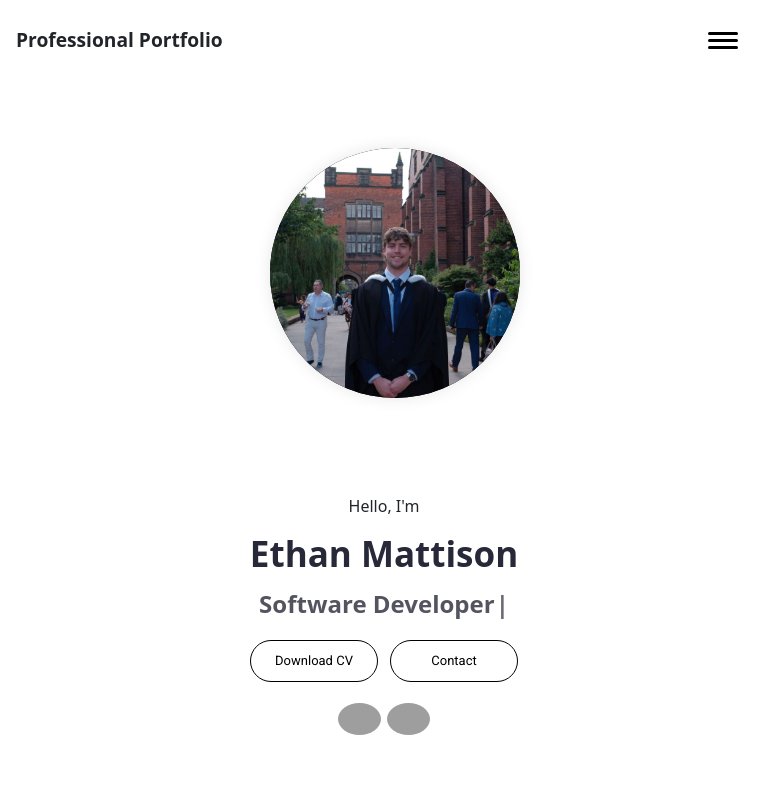
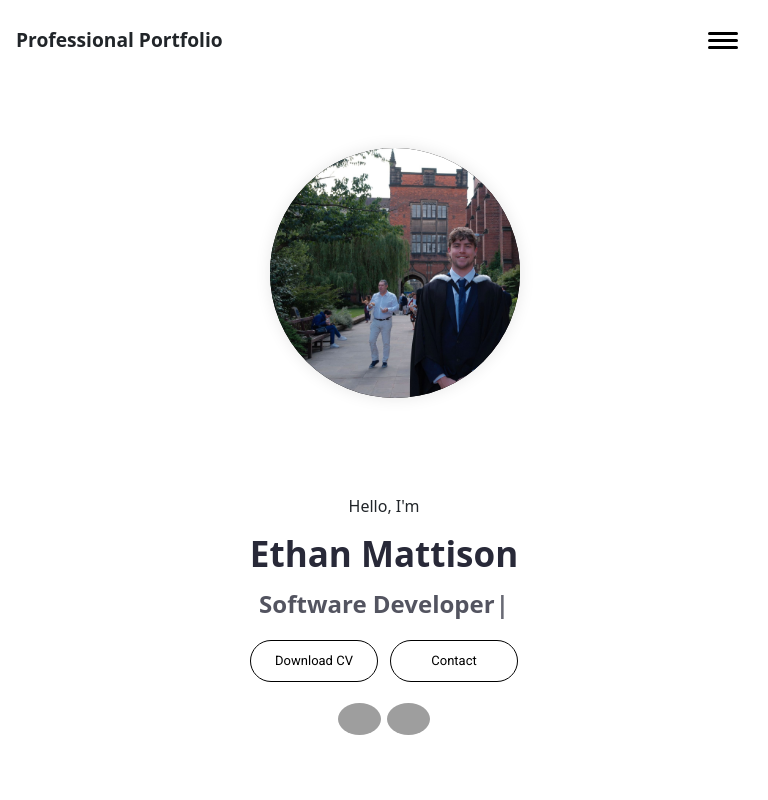
Before and after one commit to ethanmattison2002/personal-portfolio, a React (Create React App) app: page / in a window 768 px wide. Shown: the top 800 px of the page. Built offline with nearby package versions, Linux system fonts and the light colour scheme; grey boxes are pictures that could not be loaded.

Commit message:
Fixed profile image on mobile

```diff
--- a/src/App.css
+++ b/src/App.css
@@ -982,9 +982,9 @@ footer > nav {
   }
 
   .hero--section--img > img {
-    left: -230px;
-    top: -63px;
-    width: 800px;
+    left: -330px;
+    top: -100px;
+    width: 1000px;
   }
 
   .about--details--container > .about--containers {
@@ -1180,13 +1180,13 @@ footer > nav {
     width: 250px;
     height: 250px;
     border-radius: 50%;
+    justify-content: space-evenly;
   }
 
   .hero--section--img > img {
     position: relative;
-    left: -65px;
+    left: unset;
     top: unset;
-    width: 550px;
   }
 
   .section--container {
@@ -1230,6 +1230,10 @@ footer > nav {
   .about--details {
     margin-bottom: 2rem;
   }
+
+  .contact--col {
+    flex-direction: column-reverse;
+  }
 }
 
 /* Responsive Screens Ends*/
--- a/src/Pages/Home/ContactMe.jsx
+++ b/src/Pages/Home/ContactMe.jsx
@@ -33,20 +33,20 @@ export default function ContactMe() {
             </div>
             <form ref={form} onSubmit={sendEmail} className="contact--form--container">
                 <div className="row">
-                    <div className="col-md-6">
+                    <div className="col-md-6 contact--col">
                         <label htmlfor="first-name" className="contact--label">
                             <span className="text-md">First Name *</span>
                             <input type="text" placeholder="Enter your first name..." className="contact--input text-md" name="first-name" id="first-name" required/>
                         </label>
+                        <label htmlfor="last-name" className="contact--label">
+                            <span className="text-md">Last Name *</span>
+                            <input type="text" placeholder="Enter your last name..." className="contact--input text-md" name="last-name" id="last-name" required/>
+                        </label>
+                    </div>
+                    <div className="col-md-6">
                         <label htmlfor="user_email" className="contact--label">
                             <span className="text-md">Email *</span>
                             <input type="text" placeholder="Enter your email..." className="contact--input text-md" name="user_email" id="user_email" required/>
-                        </label>
-                    </div>
-                    <div className="col-md-6">
-                        <label htmlfor="last-name" className="contact--label">
-                            <span className="text-md">Last Name *</span>
-                            <input type="text" placeholder="Enter your last name..." className="contact--input text-md" name="last-name" id="last-name" required/>
                         </label>
                         <label htmlfor="phone-number" className="contact--label">
                             <span className="text-md">Phone Number *</span>
```
